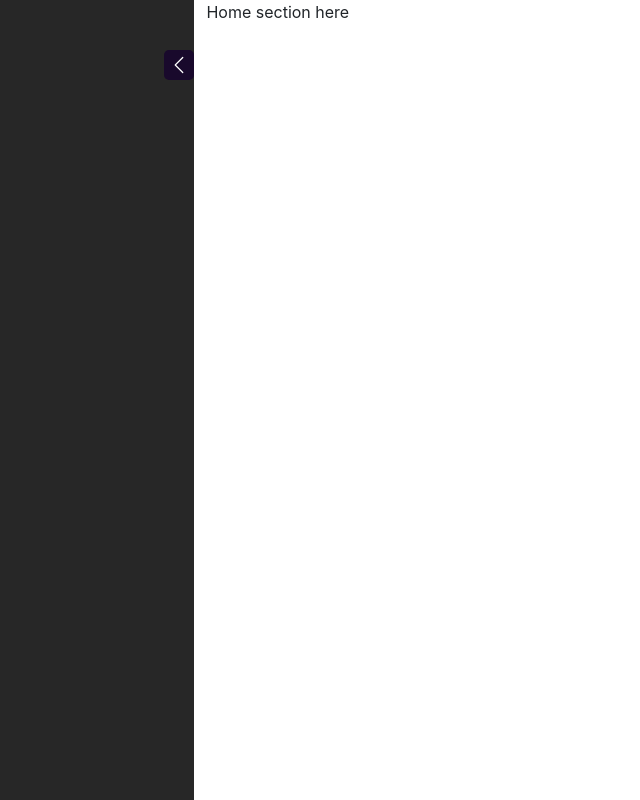
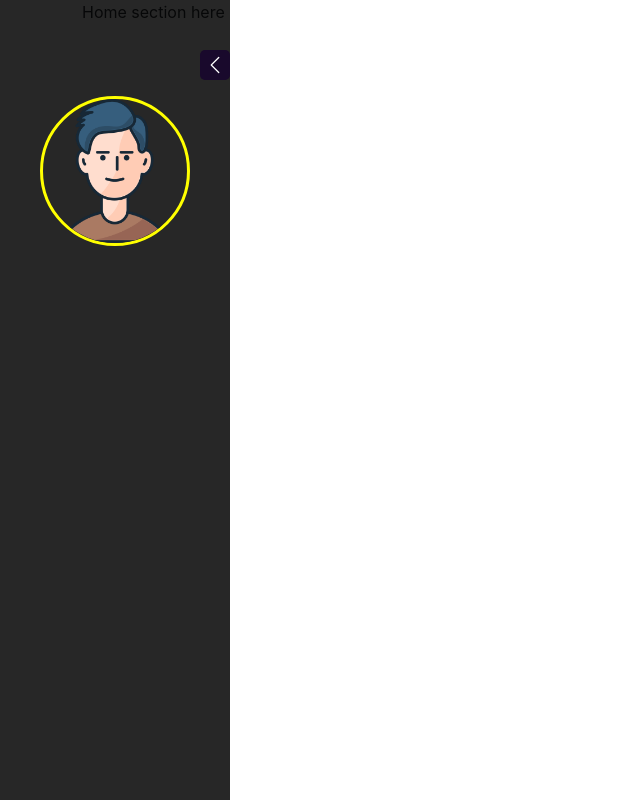
Before and after one commit to yuliussetyawan/react-responsive-portfolio, a React (Create React App) app in the folder client/: page / in a window 1280 px wide. Shown: the whole page, without its empty margins (0-640 px from the left). Built offline with nearby package versions, Linux system fonts and the light colour scheme.

Commit message:
Part-4 Sidebar Expand Profile Picture and Navbar Items

```diff
--- a/client/src/Components/Sidebar/Sidebar.css
+++ b/client/src/Components/Sidebar/Sidebar.css
@@ -7,7 +7,7 @@
   height: 100vh;
   background-color: #030303da;
   width: 95px;
-  /* position: fixed; */
+  position: fixed;
 }
 
 .sidebar-expand {
--- a/client/src/Components/Sidebar/Sidebar.js
+++ b/client/src/Components/Sidebar/Sidebar.js
@@ -2,6 +2,7 @@ import React, { useState } from "react";
 import "./Sidebar.css";
 import Home from "../Home/Home";
 import { BsChevronLeft, BsChevronRight } from "react-icons/bs";
+import SidebarList from "./SidebarList";
 const Sidebar = () => {
   const [expandSidebar, setExpandSidebar] = useState(true);
   const handleExpandClick = () => {
@@ -19,6 +20,7 @@ const Sidebar = () => {
             )}
           </p>
         </div>
+        <SidebarList expandSidebar={expandSidebar}/>
       </div>
       <div className="container">
         <p>
--- /dev/null
+++ b/client/src/Components/Sidebar/SidebarList.css
@@ -0,0 +1,11 @@
+.sidebar-profile-pic img {
+  border-radius: 90px;
+  margin-top: 10px;
+  height: 150px;
+  width: 150px;
+  display: flex;
+  vertical-align: middle;
+  margin: 0 auto;
+  object-fit: cover;
+  border: 3px solid yellow;
+}
--- /dev/null
+++ b/client/src/Components/Sidebar/SidebarList.js
@@ -0,0 +1,21 @@
+import React from "react";
+import "./SidebarList.css";
+import profilepic from "../../Image/5556468.png";
+
+const SidebarList = ({ expandSidebar }) => {
+  return (
+    <React.Fragment>
+      {expandSidebar ? (
+        <div className="navbar-items">
+          <div className="sidebar-profile-pic">
+            <img src={profilepic} alt="profile-pic" />
+          </div>
+        </div>
+      ) : (
+        <div></div>
+      )}
+    </React.Fragment>
+  );
+};
+
+export default SidebarList;
```
Also changed, not shown: client/src/Image/5556468.png (added).
